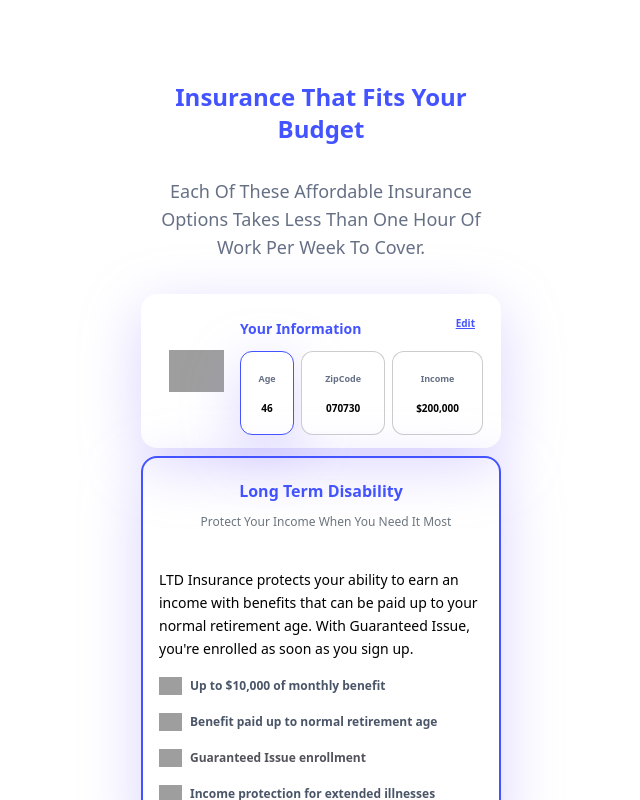
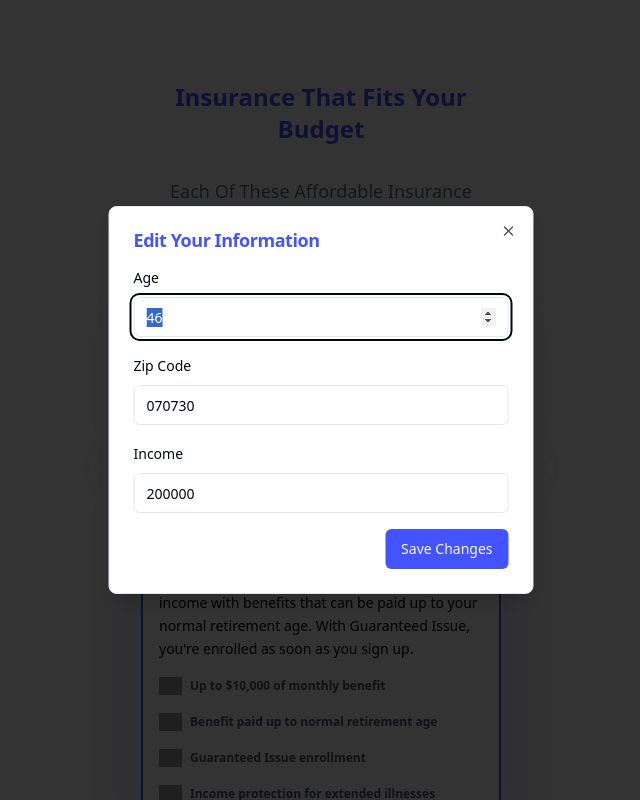
Before and after one commit to alexander-mitelman/mini-john, a React (Vite) app: page / in a window 1280 px wide. Both pictures are taken after a click on the button "Edit". Shown: the top 800 px of the page, without its empty margins (319-959 px from the left). Built offline with nearby package versions, Linux system fonts and the light colour scheme; grey boxes are pictures that could not be loaded.

Commit message:
Enable user info editing
Implement functionality to allow users to edit their age, zip code, and income information after clicking the "Edit" button.

```diff
--- /dev/null
+++ b/src/components/insurance/EditUserInfoDialog.tsx
@@ -0,0 +1,128 @@
+
+import React from "react";
+import { useForm } from "react-hook-form";
+import { z } from "zod";
+import { zodResolver } from "@hookform/resolvers/zod";
+import {
+  Dialog,
+  DialogContent,
+  DialogHeader,
+  DialogTitle,
+  DialogFooter,
+} from "@/components/ui/dialog";
+import {
+  Form,
+  FormControl,
+  FormField,
+  FormItem,
+  FormLabel,
+  FormMessage,
+} from "@/components/ui/form";
+import { Input } from "@/components/ui/input";
+import { Button } from "@/components/ui/button";
+
+const formSchema = z.object({
+  age: z.coerce.number().min(18, "Age must be at least 18").max(120, "Age must be less than 120"),
+  zipCode: z.string().min(5, "Zip code must be at least 5 characters"),
+  income: z.string().min(1, "Income is required"),
+});
+
+type FormValues = z.infer<typeof formSchema>;
+
+interface EditUserInfoDialogProps {
+  isOpen: boolean;
+  onClose: () => void;
+  initialValues: {
+    age: number;
+    zipCode: string;
+    income: string;
+  };
+  onSubmit: (values: FormValues) => void;
+}
+
+export const EditUserInfoDialog: React.FC<EditUserInfoDialogProps> = ({
+  isOpen,
+  onClose,
+  initialValues,
+  onSubmit,
+}) => {
+  const form = useForm<FormValues>({
+    resolver: zodResolver(formSchema),
+    defaultValues: {
+      age: initialValues.age,
+      zipCode: initialValues.zipCode,
+      income: initialValues.income.replace("$", "").replace(",", ""),
+    },
+  });
+
+  const handleSubmit = (values: FormValues) => {
+    // Format the income to include $ and commas
+    const formattedIncome = `$${Number(values.income).toLocaleString()}`;
+    onSubmit({
+      ...values,
+      income: formattedIncome,
+    });
+    onClose();
+  };
+
+  return (
+    <Dialog open={isOpen} onOpenChange={onClose}>
+      <DialogContent className="sm:max-w-[425px]">
+        <DialogHeader>
+          <DialogTitle className="text-[rgba(67,83,255,1)]">Edit Your Information</DialogTitle>
+        </DialogHeader>
+        <Form {...form}>
+          <form onSubmit={form.handleSubmit(handleSubmit)} className="space-y-4">
+            <FormField
+              control={form.control}
+              name="age"
+              render={({ field }) => (
+                <FormItem>
+                  <FormLabel>Age</FormLabel>
+                  <FormControl>
+                    <Input type="number" {...field} />
+                  </FormControl>
+                  <FormMessage />
+                </FormItem>
+              )}
+            />
+            <FormField
+              control={form.control}
+              name="zipCode"
+              render={({ field }) => (
+                <FormItem>
+                  <FormLabel>Zip Code</FormLabel>
+                  <FormControl>
+                    <Input {...field} />
+                  </FormControl>
+                  <FormMessage />
+                </FormItem>
+              )}
+            />
+            <FormField
+              control={form.control}
+              name="income"
+              render={({ field }) => (
+                <FormItem>
+                  <FormLabel>Income</FormLabel>
+                  <FormControl>
+                    <Input placeholder="100000" {...field} />
+                  </FormControl>
+                  <FormMessage />
+                </FormItem>
+              )}
+            />
+            <DialogFooter>
+              <Button
+                type="submit"
+                className="bg-[rgba(67,83,255,1)] hover:bg-[rgba(67,83,255,0.8)]"
+              >
+                Save Changes
+              </Button>
+            </DialogFooter>
+          </form>
+        </Form>
+      </DialogContent>
+    </Dialog>
+  );
+};
--- a/src/components/insurance/index.ts
+++ b/src/components/insurance/index.ts
@@ -1,6 +1,8 @@
+
 export * from "./InsuranceHeader";
 export * from "./UserInfoCard";
 export * from "./InsurancePlanCard";
 export * from "./InsurancePlanFeature";
 export * from "./InsuranceSummary";
 export * from "./CTAButton";
+export * from "./EditUserInfoDialog";
--- a/src/pages/Index.tsx
+++ b/src/pages/Index.tsx
@@ -1,3 +1,4 @@
+
 import React, { useState } from "react";
 import {
   InsuranceHeader,
@@ -5,6 +6,7 @@ import {
   InsurancePlanCard,
   InsuranceSummary,
   CTAButton,
+  EditUserInfoDialog,
 } from "@/components/insurance";
 
 const Index = () => {
@@ -14,9 +16,19 @@ const Index = () => {
     income: "$200,000",
   });
 
+  const [isEditDialogOpen, setIsEditDialogOpen] = useState(false);
+
   const handleEditUserInfo = () => {
-    // In a real app, this would open a form or modal
-    console.log("Edit user info clicked");
+    setIsEditDialogOpen(true);
+  };
+
+  const handleUserInfoSubmit = (updatedInfo: {
+    age: number;
+    zipCode: string;
+    income: string;
+  }) => {
+    setUserInfo(updatedInfo);
+    setIsEditDialogOpen(false);
   };
 
   const handleGetQuote = () => {
@@ -58,6 +70,13 @@ const Index = () => {
           onEdit={handleEditUserInfo}
         />
       </div>
+
+      <EditUserInfoDialog
+        isOpen={isEditDialogOpen}
+        onClose={() => setIsEditDialogOpen(false)}
+        initialValues={userInfo}
+        onSubmit={handleUserInfoSubmit}
+      />
 
       <div className="mt-2">
         <InsurancePlanCard
```
